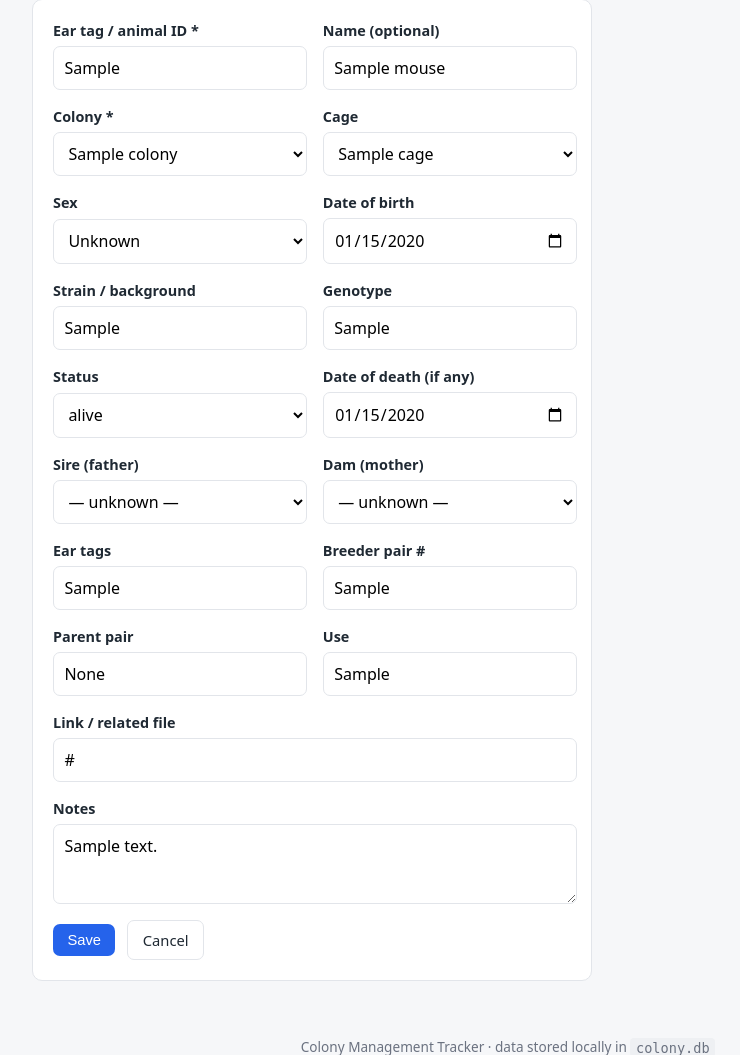
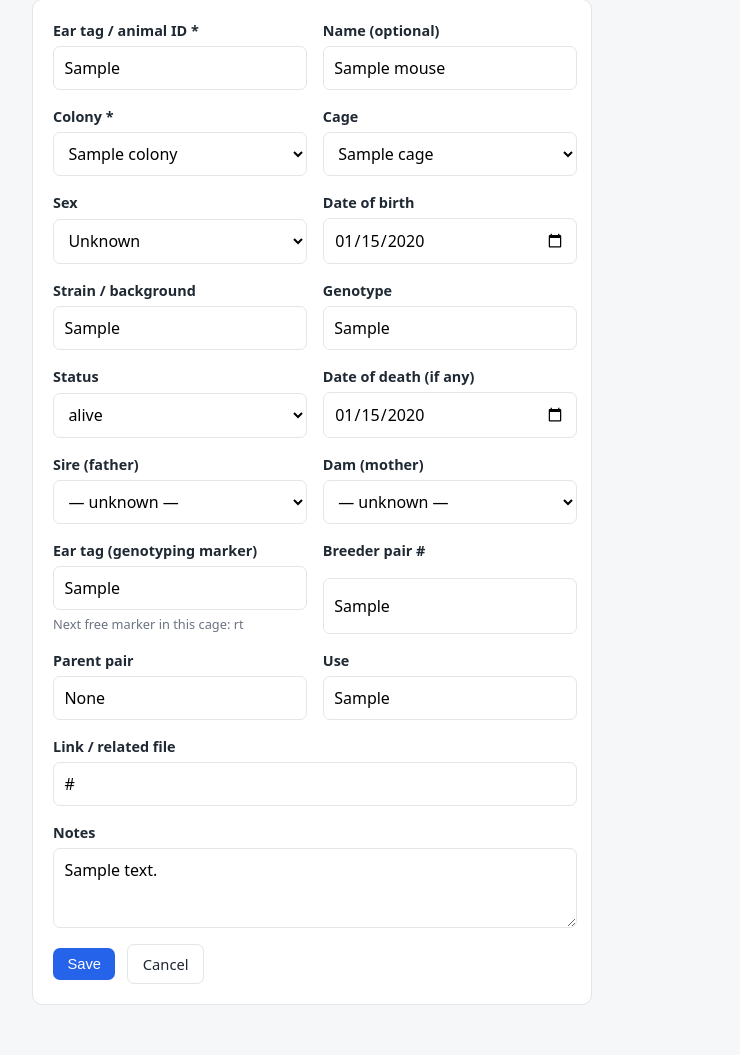
Before and after one commit to dchoi2/Colony-Management, a Flask app: page /mice/1/edit in a window 1280 px wide. Shown: the part 131-1186 px from the top of the page, without its empty margins (132-872 px from the left). Run offline with Flask 3, Linux system fonts and the light colour scheme; tables that the repository leaves empty hold one stand-in row (values such as "Sample post").

Commit message:
Ear-tag genotyping markers with per-cage auto-increment (#5)
Track the ear-tag marker assigned at genotyping (rt, lt, both, 2x rt, 2x lt)
as an ordered sequence within each cage.

- Canonical marker sequence + normalizer (e.g. "Right" -> rt, "double lt"
  -> "2x lt"); applied on save and on import.
- Cage now reports its used markers and the next free marker in the sequence.
- Mouse form offers the standard markers and, when a cage is selected,
  live-suggests/auto-fills the next free marker (without overwriting input).
- Cage page shows used/next markers, lists each mouse's ear tag, and has an
  "Add mouse to this cage" button that prefills the colony and suggested tag.


Claude-Session: https://claude.ai/code/session_014tpfCWdfVPguTZ6Ep3qM3P

Co-authored-by: Claude <noreply@anthropic.com>

```diff
--- a/colony_tracker/importer.py
+++ b/colony_tracker/importer.py
@@ -19,7 +19,7 @@ from datetime import date, datetime
 from openpyxl import load_workbook
 
 from . import db
-from .models import Cage, Colony, Mouse
+from .models import Cage, Colony, Mouse, normalize_ear_tag
 
 # Map a normalized header -> the Mouse field it fills. Two sentinels are
 # handled specially: __cage__ (the cage label) and __generation__ (folded
@@ -181,7 +181,7 @@ def _parse_sheet(ws):
             "date_of_death": dod,
             "status": "dead" if dod else "alive",
             "genotype": _as_text(row.get("genotype")),
-            "ear_tags": _as_text(row.get("ear_tags")),
+            "ear_tags": normalize_ear_tag(_as_text(row.get("ear_tags"))),
             "breeder_pair": _as_text(row.get("breeder_pair")),
             "parent_pair": _as_text(row.get("parent_pair")),
             "use": _as_text(row.get("use")),
--- a/colony_tracker/models.py
+++ b/colony_tracker/models.py
@@ -18,6 +18,30 @@ track genealogy (who is the parent of whom).
 from datetime import date, datetime
 
 from . import db
+
+# The standard ear-tag markers, in the order they are assigned within a cage.
+EAR_TAG_SEQUENCE = ["rt", "lt", "both", "2x rt", "2x lt"]
+
+
+def normalize_ear_tag(value):
+    """Turn common ways of writing an ear tag into one canonical form.
+
+    e.g. 'Right' -> 'rt', 'double lt' -> '2x lt'. Unknown values are passed
+    through unchanged so nothing is ever lost.
+    """
+    if not value:
+        return ""
+    text = " ".join(str(value).strip().lower().replace("double", "2x").split())
+    aliases = {
+        "r": "rt", "right": "rt", "rt": "rt",
+        "l": "lt", "left": "lt", "lt": "lt",
+        "both": "both", "rt+lt": "both", "rt lt": "both", "rtlt": "both",
+        "2x rt": "2x rt", "2xrt": "2x rt", "2 rt": "2x rt", "2rt": "2x rt",
+        "2x right": "2x rt", "2x r": "2x rt",
+        "2x lt": "2x lt", "2xlt": "2x lt", "2 lt": "2x lt", "2lt": "2x lt",
+        "2x left": "2x lt", "2x l": "2x lt",
+    }
+    return aliases.get(text, text)
 
 
 class Colony(db.Model):
@@ -61,6 +85,24 @@ class Cage(db.Model):
     @property
     def occupant_count(self):
         return len([m for m in self.mice if m.status == "alive"])
+
+    @property
+    def used_ear_tags(self):
+        """Ear-tag markers already taken by living mice in this cage."""
+        return {
+            normalize_ear_tag(m.ear_tags)
+            for m in self.mice
+            if m.status == "alive" and m.ear_tags
+        }
+
+    @property
+    def next_ear_tag(self):
+        """The next free marker in the standard sequence, or '' if all used."""
+        used = self.used_ear_tags
+        for tag in EAR_TAG_SEQUENCE:
+            if tag not in used:
+                return tag
+        return ""
 
 
 class Mouse(db.Model):
--- a/colony_tracker/routes.py
+++ b/colony_tracker/routes.py
@@ -25,7 +25,15 @@ from flask import (
 from . import db
 from .export import build_mice_workbook
 from .importer import import_preview, parse_workbook
-from .models import Cage, Colony, Litter, Mating, Mouse
+from .models import (
+    EAR_TAG_SEQUENCE,
+    Cage,
+    Colony,
+    Litter,
+    Mating,
+    Mouse,
+    normalize_ear_tag,
+)
 
 bp = Blueprint("main", __name__)
 
@@ -161,13 +169,18 @@ def mouse_list():
     )
 
 
-def _mouse_form_context(mouse=None):
+def _mouse_form_context(mouse=None, prefill=None):
     """Shared data the add/edit mouse form needs (dropdown choices)."""
+    cages = Cage.query.order_by(Cage.label).all()
     return {
         "mouse": mouse,
+        "prefill": prefill or {},
         "colonies": Colony.query.order_by(Colony.name).all(),
-        "cages": Cage.query.order_by(Cage.label).all(),
+        "cages": cages,
         "all_mice": Mouse.query.order_by(Mouse.tag).all(),
+        "ear_tag_options": EAR_TAG_SEQUENCE,
+        # Suggested next marker per cage, for the live hint on the form.
+        "cage_next_tags": {c.id: c.next_ear_tag for c in cages},
     }
 
 
@@ -180,7 +193,19 @@ def mouse_new():
         db.session.commit()
         flash(f"Mouse “{mouse.tag}” added.", "success")
         return redirect(url_for("main.mouse_detail", mouse_id=mouse.id))
-    return render_template("mice/form.html", **_mouse_form_context())
+
+    # Adding into a specific cage? Prefill its colony and suggest the next tag.
+    prefill = {}
+    cage_id = request.args.get("cage", type=int)
+    if cage_id:
+        cage = db.session.get(Cage, cage_id)
+        if cage:
+            prefill = {
+                "cage_id": cage.id,
+                "colony_id": cage.colony_id,
+                "ear_tags": cage.next_ear_tag,
+            }
+    return render_template("mice/form.html", **_mouse_form_context(prefill=prefill))
 
 
 @bp.route("/mice/<int:mouse_id>")
@@ -223,7 +248,7 @@ def _save_mouse_from_form(mouse):
     mouse.date_of_death = parse_date(request.form.get("date_of_death"))
     mouse.sire_id = parse_int(request.form.get("sire_id"), None) or None
     mouse.dam_id = parse_int(request.form.get("dam_id"), None) or None
-    mouse.ear_tags = request.form.get("ear_tags", "").strip()
+    mouse.ear_tags = normalize_ear_tag(request.form.get("ear_tags", ""))
     mouse.breeder_pair = request.form.get("breeder_pair", "").strip()
     mouse.parent_pair = request.form.get("parent_pair", "").strip()
     mouse.use = request.form.get("use", "").strip()
--- a/colony_tracker/templates/mice/form.html
+++ b/colony_tracker/templates/mice/form.html
@@ -22,7 +22,7 @@
       <select id="colony_id" name="colony_id" required>
         <option value="">— choose —</option>
         {% for c in colonies %}
-          <option value="{{ c.id }}" {{ 'selected' if mouse and mouse.colony_id == c.id }}>{{ c.name }}</option>
+          <option value="{{ c.id }}" {{ 'selected' if (mouse and mouse.colony_id == c.id) or (not mouse and prefill.get('colony_id') == c.id) }}>{{ c.name }}</option>
         {% endfor %}
       </select>
     </div>
@@ -31,7 +31,7 @@
       <select id="cage_id" name="cage_id">
         <option value="">— none —</option>
         {% for cg in cages %}
-          <option value="{{ cg.id }}" {{ 'selected' if mouse and mouse.cage_id == cg.id }}>{{ cg.label }}</option>
+          <option value="{{ cg.id }}" {{ 'selected' if (mouse and mouse.cage_id == cg.id) or (not mouse and prefill.get('cage_id') == cg.id) }}>{{ cg.label }}</option>
         {% endfor %}
       </select>
     </div>
@@ -106,8 +106,14 @@
 
   <div class="field-row">
     <div class="field">
-      <label for="ear_tags">Ear tags</label>
-      <input id="ear_tags" name="ear_tags" value="{{ mouse.ear_tags if mouse else '' }}" placeholder="e.g. rt / lt / both">
+      <label for="ear_tags">Ear tag (genotyping marker)</label>
+      <input id="ear_tags" name="ear_tags" list="ear_tag_list"
+             value="{{ mouse.ear_tags if mouse else prefill.get('ear_tags', '') }}"
+             placeholder="rt / lt / both / 2x rt / 2x lt">
+      <datalist id="ear_tag_list">
+        {% for opt in ear_tag_options %}<option value="{{ opt }}">{% endfor %}
+      </datalist>
+      <span class="hint muted" id="ear_tag_hint"></span>
     </div>
     <div class="field">
       <label for="breeder_pair">Breeder pair #</label>
@@ -141,4 +147,32 @@
     <a class="btn btn-light" href="{{ url_for('main.mouse_list') }}">Cancel</a>
   </div>
 </form>
+
+<script>
+  // Suggest the next free ear-tag marker for whichever cage is selected.
+  var nextTagByCage = {{ cage_next_tags | tojson }};
+  var cageSelect = document.getElementById("cage_id");
+  var earInput = document.getElementById("ear_tags");
+  var hint = document.getElementById("ear_tag_hint");
+
+  function updateEarTagHint() {
+    var next = nextTagByCage[cageSelect.value];
+    if (cageSelect.value && next) {
+      hint.textContent = "Next free marker in this cage: " + next;
+    } else if (cageSelect.value) {
+      hint.textContent = "All standard markers are used in this cage.";
+    } else {
+      hint.textContent = "";
+    }
+  }
+
+  cageSelect.addEventListener("change", function () {
+    var next = nextTagByCage[cageSelect.value];
+    // Auto-fill the suggestion only when the field is empty, so we never
+    // overwrite something already typed.
+    if (next && !earInput.value) earInput.value = next;
+    updateEarTagHint();
+  });
+  updateEarTagHint();
+</script>
 {% endblock %}
```
Also changed, not shown: colony_tracker/templates/cages/detail.html (+11 -2 lines).
